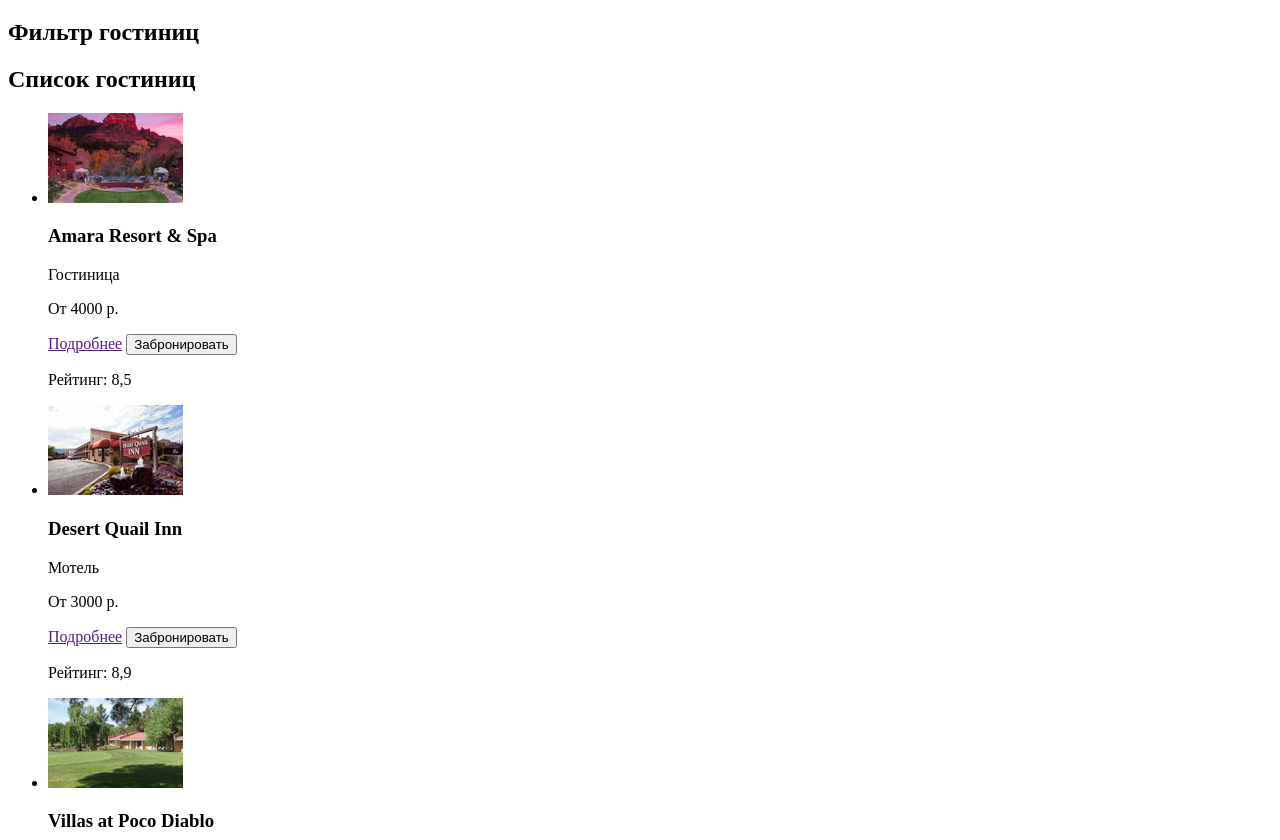
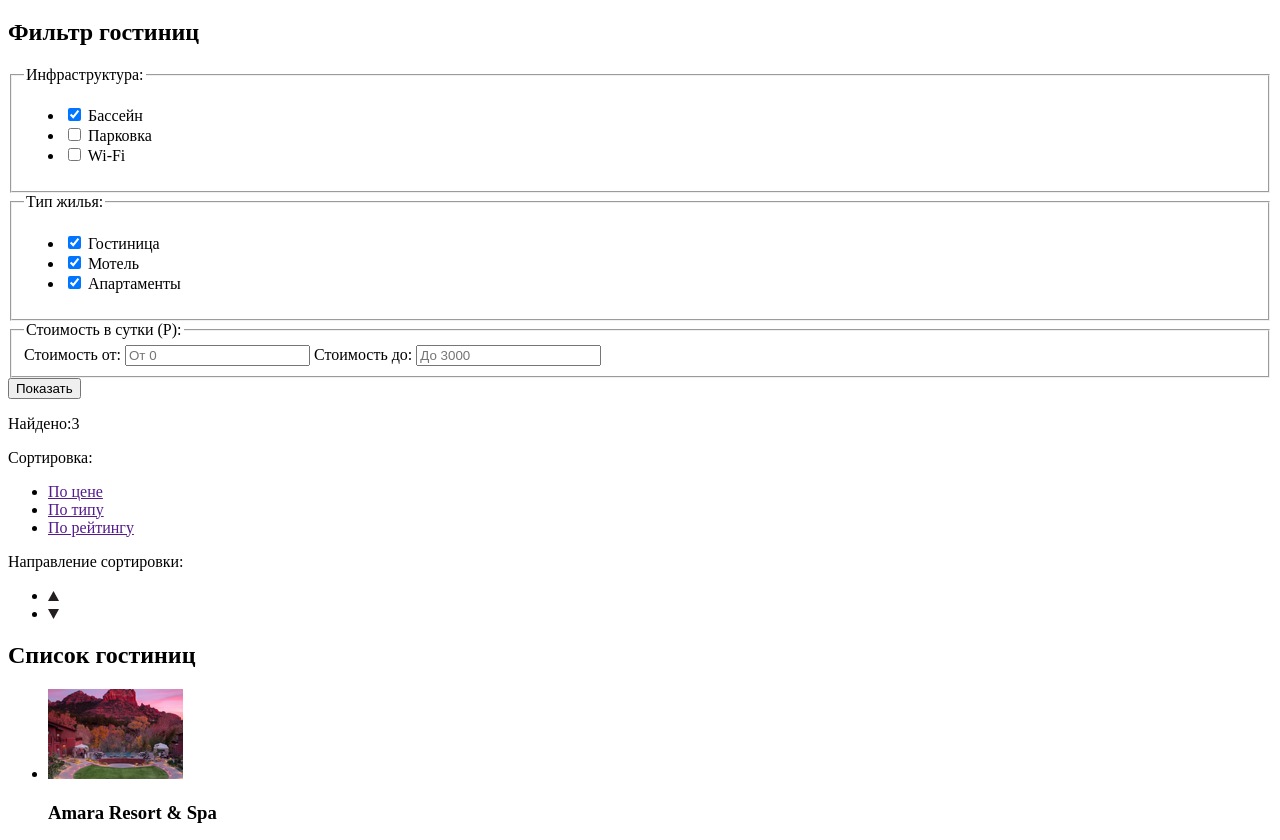
Before and after one commit to emalyuta/1436853-sedona-28, a plain HTML site: page catalog.html in a window 1280 px wide. Shown: the part 231-1071 px from the top of the page. Drawn offline with Linux system fonts and the light colour scheme.

Commit message:
filter form added

```diff
--- a/catalog.html
+++ b/catalog.html
@@ -22,7 +22,79 @@
       <h1>Гостиницы Седоны</h1>
       <section>
         <h2>Фильтр гостиниц</h2>
-        <!-- тут будет форма фильтра -->
+        <form action="https://echo.htmlacademy.ru" method="get">
+          <fieldset>
+            <legend>Инфраструктура:</legend>
+            <ul>
+              <li>
+                <input type="checkbox" id="filter-pool" name="pool" checked>
+                <label for="filter-pool">Бассейн</label>
+              </li>
+              <li>
+                <input type="checkbox" id="filter-parking" name="parking">
+                <label for="filter-parking">Парковка</label>
+              </li>
+              <li>
+                <input type="checkbox" id="filter-wifi" name="wifi">
+                <label for="filter-wifi">Wi-Fi</label>
+              </li>
+            </ul>
+          </fieldset>
+          <fieldset>
+            <legend>Тип жилья:</legend>
+            <ul>
+              <li>
+                <input type="checkbox" id="filter-hotel" name="hotel" checked>
+                <label for="filter-hotel">Гостиница</label>
+              </li>
+              <li>
+                <input type="checkbox" id="filter-motel" name="motel" checked>
+                <label for="filter-motel">Мотель</label>
+              </li>
+              <li>
+                <input type="checkbox" id="filter-apartments" name="apartments" checked>
+                <label for="filter-apartments">Апартаменты</label>
+              </li>
+            </ul>
+          </fieldset>
+          <fieldset>
+            <legend>Стоимость в сутки (Р):</legend>
+            <label for="filter-minimal-cost" class="visually-hidden">Стоимость от:</label>
+            <input type="number" id="filter-minimal-cost" name="minimal-cost" min="0" placeholder="От 0">
+            <label for="filter-maximal-cost" class="visually-hidden">Стоимость до:</label>
+            <input type="number" id="filter-maximal-cost" name="maximal-cost" min="0" placeholder="До 3000">
+            <div>
+              <!-- Тут будет двойной ползунок -->
+            </div>
+          </fieldset>
+          <button type="submit">Показать</button>
+        </form>
+        <div class="result-sort">
+          <p>Найдено:<span>3</span></p>
+          <div class="sort">
+            <p>Сортировка:</p>
+            <ul>
+              <li><a href="">По цене</a></li>
+              <li><a href="">По типу</a></li>
+              <li><a href="">По рейтингу</a></li>
+            </ul>
+          </div>
+          <div class="sort-order">
+            <p class="visually-hidden">Направление сортировки:</p>
+            <ul>
+              <li>
+                <a href="" aria-label="По возрастанию">
+                  <svg xmlns="http://www.w3.org/2000/svg" width="11" height="10" viewBox="0 0 11 10"><path fill="#231F20" d="M5.5 0L0 10h11z"/></svg>
+                </a>
+              </li>
+              <li>
+                <a href="" aria-label="По убыванию">
+                  <svg xmlns="http://www.w3.org/2000/svg" width="11" height="10" viewBox="0 0 11 10"><path fill="#231F20" d="M5.5 10L0 0h11"/></svg>
+                </a>
+              </li>
+            </ul>
+          </div>
+        </div>
       </section>
       <section>
         <h2>Список гостиниц</h2>
```
Also changed, not shown: img/icon-down-dir.svg (deleted), img/icon-up-dir.svg (deleted).
